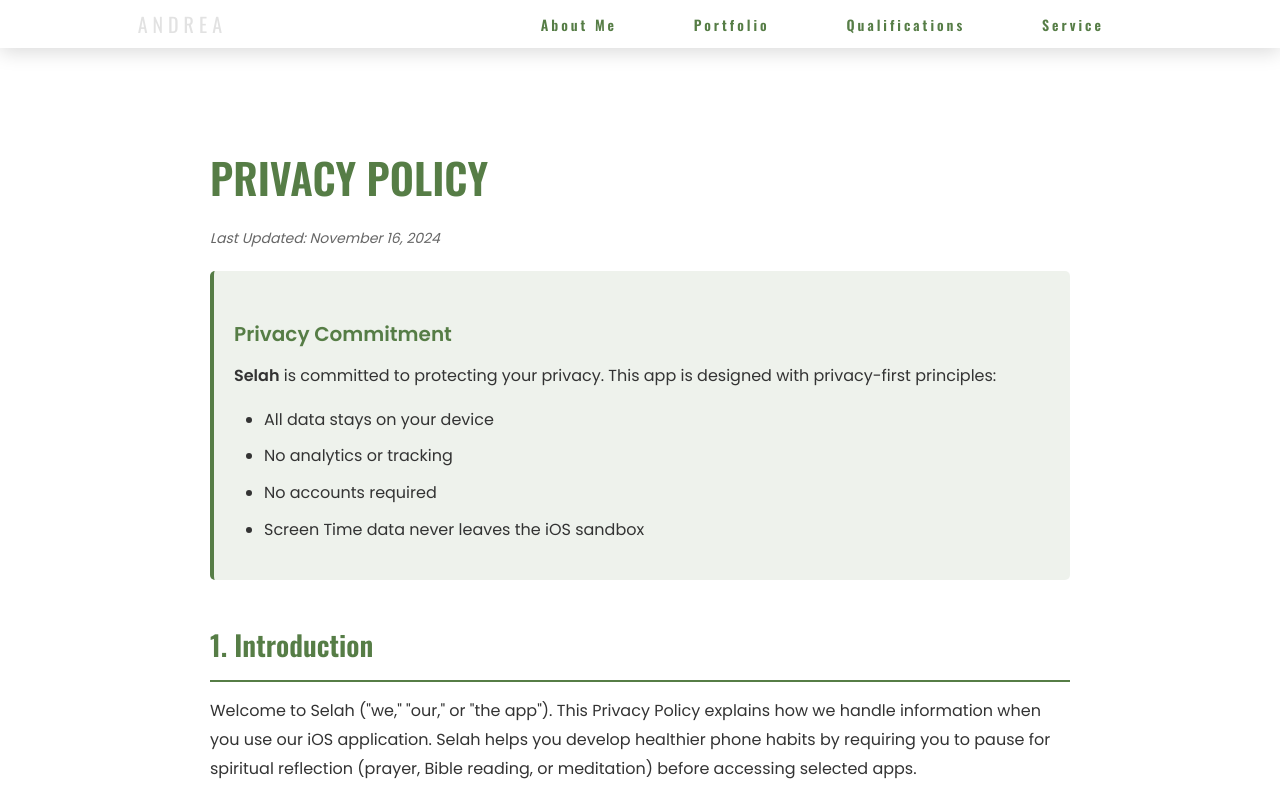
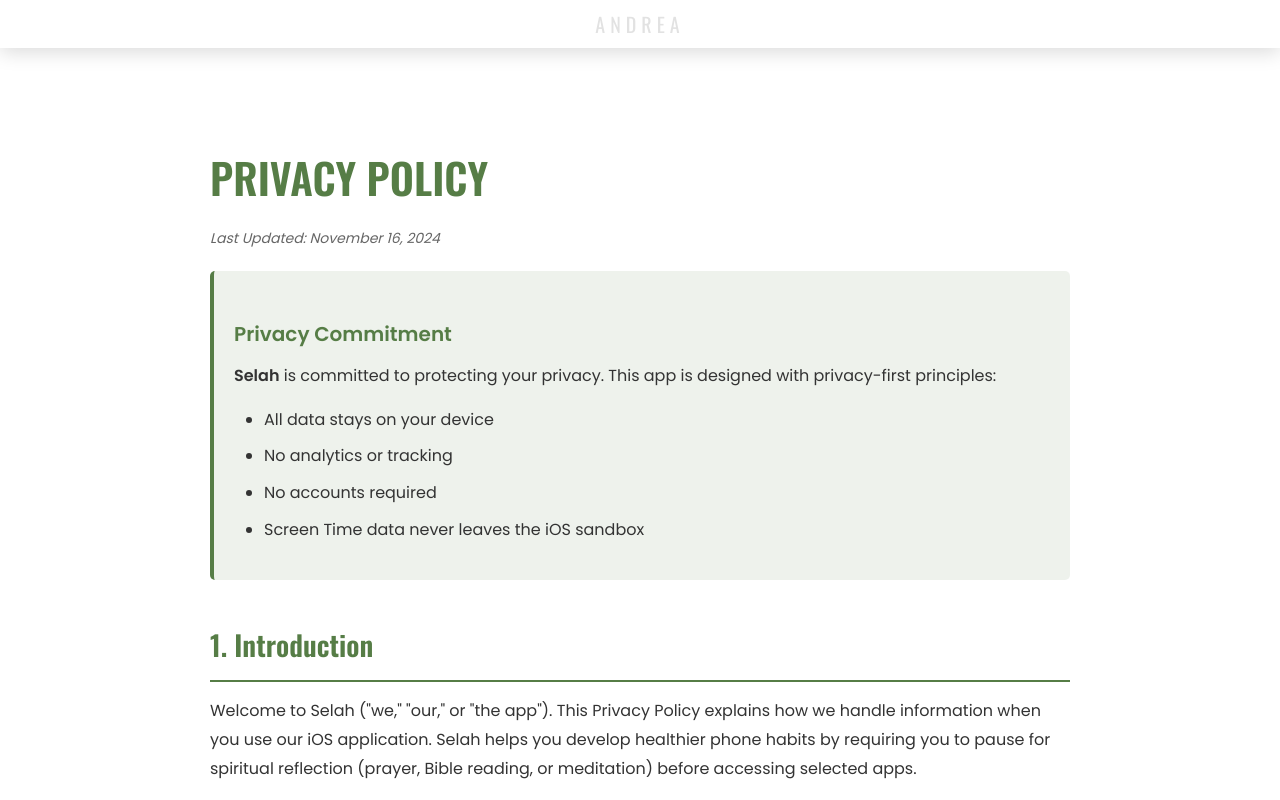
Before and after one commit to andreaiespinoza/andreaiespinoza.github.io, a plain HTML site: page privacy-policy.html in a window 1280 px wide. Shown: the top 800 px of the page. Drawn offline with nearby package versions, Linux system fonts and the light colour scheme.

Commit message:
Remove navigation links to other pages on privacy policy
Only keeping Home and LinkedIn links visible on public site.

🤖 Generated with [Claude Code](https://claude.com/claude-code)

Co-Authored-By: Claude <noreply@anthropic.com>

```diff
--- a/privacy-policy.html
+++ b/privacy-policy.html
@@ -74,25 +74,6 @@
   <nav>
     <div class="logo">
       <a style="text-decoration:none; color: rgb(226, 226,226);" href="index.html">Andrea</a>
-    </div>
-    <ul class="nav-links">
-      <li>
-        <a href="aboutMe.html">About Me</a>
-      </li>
-      <li>
-        <a href="portfolio.html">Portfolio</a>
-      </li>
-      <li>
-        <a href="technical.html">Qualifications</a>
-      </li>
-      <li>
-        <a href="service.html">Service</a>
-      </li>
-    </ul>
-    <div class="burger">
-      <div class="line1"></div>
-      <div class="line2"></div>
-      <div class="line3"></div>
     </div>
   </nav>
 
@@ -238,19 +219,13 @@
   <footer>
     <div class="footer-content">
       <div class="footer-links">
-        <a href="aboutMe.html">About Me</a>
-        <a href="portfolio.html">Portfolio</a>
-        <a href="technical.html">Qualifications</a>
-        <a href="service.html">Service</a>
+        <a href="index.html">Home</a>
         <a href="https://www.linkedin.com/in/andreaiespinoza" target="_blank" rel="noopener">LinkedIn</a>
-        <a href="privacy-policy.html">Privacy Policy</a>
       </div>
       <div class="footer-copyright">
         &copy; 2024 Andrea Espinoza. All rights reserved.
       </div>
     </div>
   </footer>
-
-  <script src="javascript/main.js"></script>
 </body>
 </html>
```
